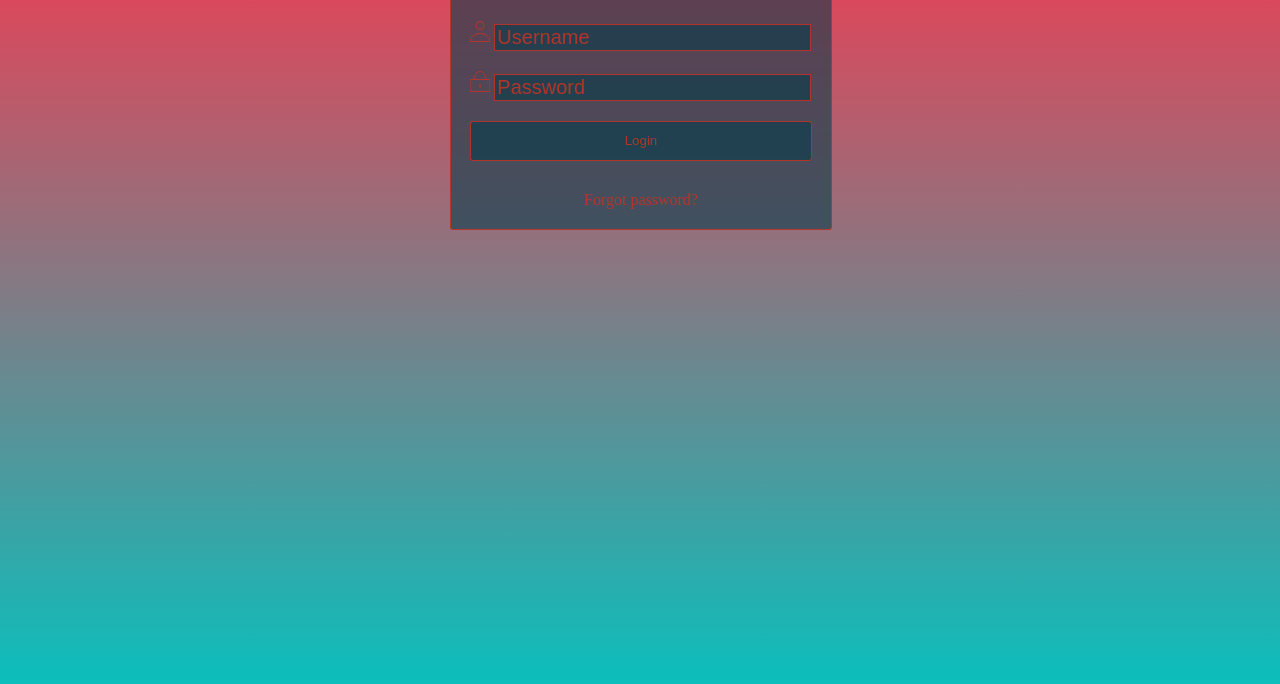
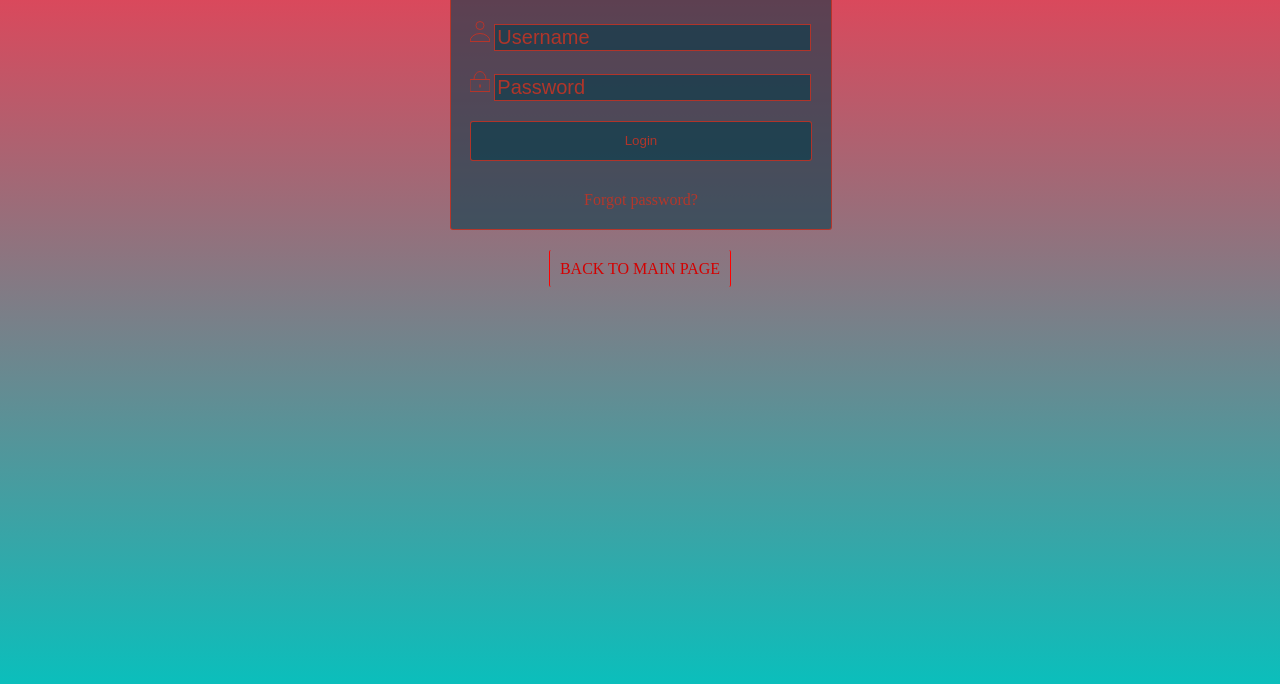
Before and after one commit to Zesc/P4-login-form, a plain HTML site: page index.html in a window 1280 px wide. Shown: the part 114-798 px from the top of the page. Drawn offline with Linux system fonts and the light colour scheme.

Commit message:
add back to main page link

```diff
--- a/index.html
+++ b/index.html
@@ -29,5 +29,8 @@
         <a href="#">Forgot password?</a>
         </div>
     </div>
+    <div class="back-to-main">
+        <a href="https://zesc.github.io/P1-Multi-Page-Website/">BACK TO MAIN PAGE</a>
+    </div>
 </body>
 </html>
--- a/login.css
+++ b/login.css
@@ -109,3 +109,25 @@ button[type='button']:hover{
 a:hover{
     color: rgba(27, 52, 255, 0.51);
 }
+
+.back-to-main{
+    position: relative;
+    clear: both;
+    text-align: center;
+    top: 30px;
+    margin-bottom: 20px;
+}
+.back-to-main > a{
+    text-decoration: none;
+    color: #d40000;
+    border-left: 1px solid red;
+    border-right: 1px solid red;
+    border-radius: 2px;
+    padding: 10px;
+}
+
+.back-to-main > a:hover{
+    color: white;
+    background-color: red;
+    border-radius: 5px;
+}
```
